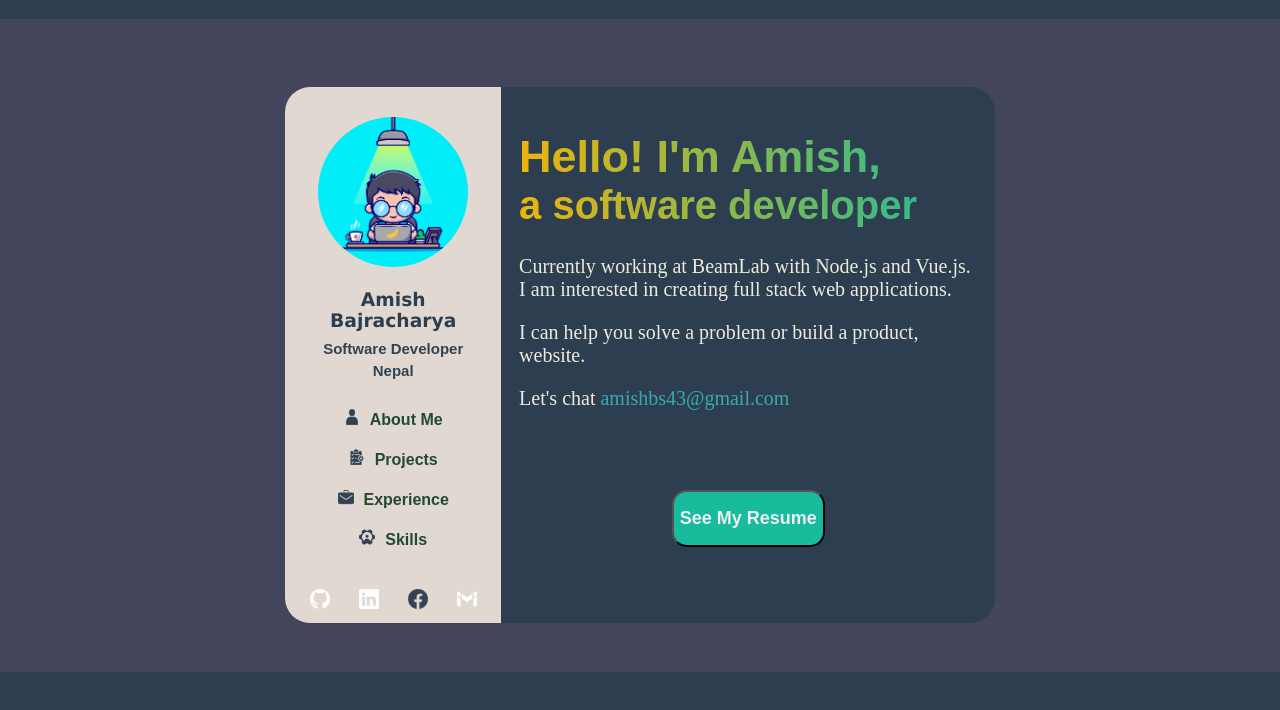
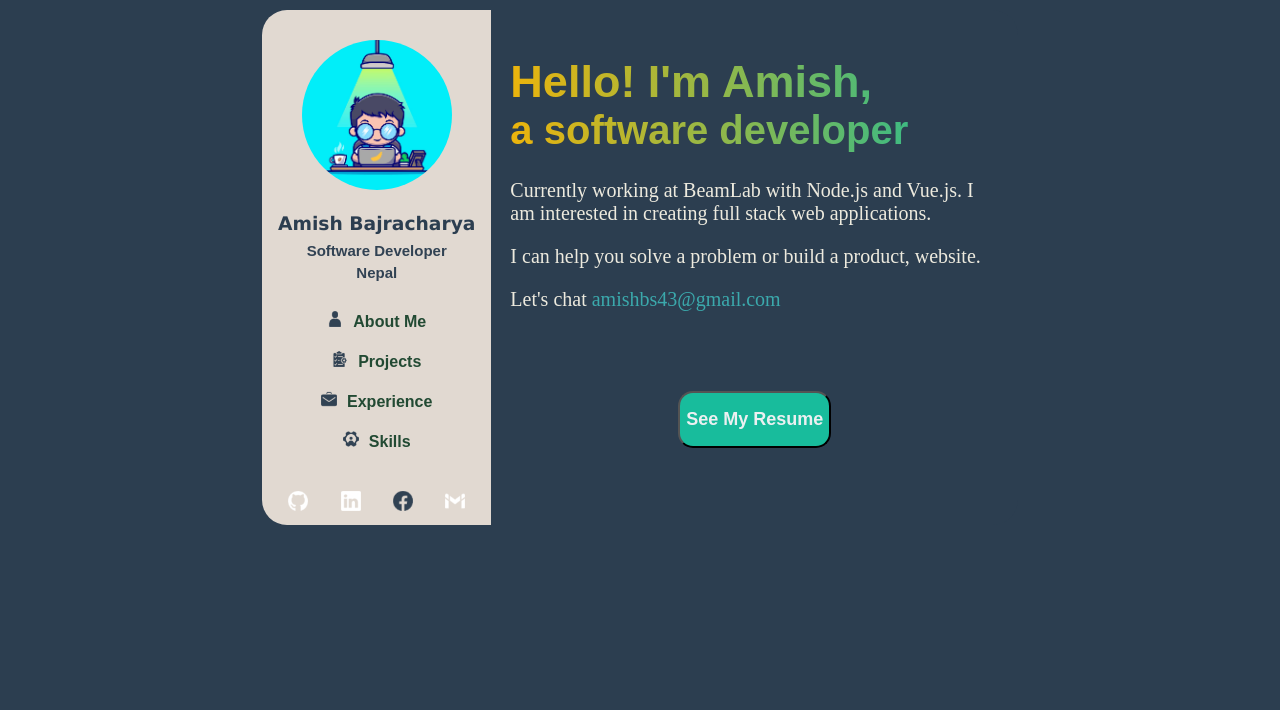
Before and after one commit to AmishB7/Portfolio, a Vue app in the folder vue-portfolio/: page / in a window 1280 px wide. Shown: the top 710 px of the page. Built offline with nearby package versions, Linux system fonts and the light colour scheme; what oh-vue-icons would draw is missing.

Commit message:
minor changes

```diff
--- a/vue-portfolio/src/assets/main.css
+++ b/vue-portfolio/src/assets/main.css
@@ -1,15 +1,12 @@
 
 #app {
-  max-width: 1280px;
-  margin: 0 auto;
-  padding : 1.2rem;
-  margin-top: 1.2rem;
   font-weight: normal;
   text-align: center;
-  background-color: #43455C;
+  background-color: #2C3E50;
   font-family:'montserrat', sans-serif;
   font-weight: 400;
   font-style: normal;
+  color: #f1f1f1;
 }
 
 /* useful
```
